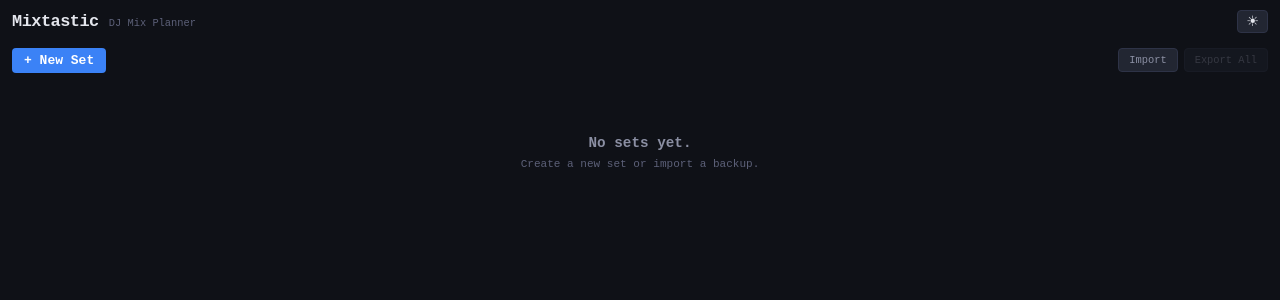
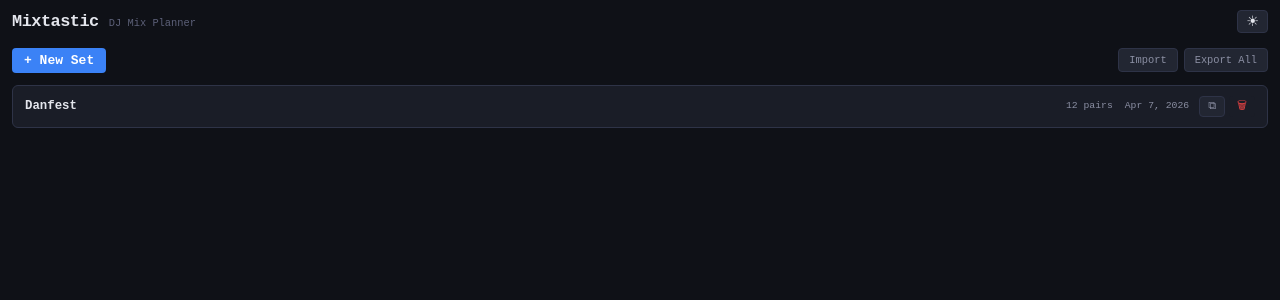
Before and after one commit to Phippsy/mixtastic, a React (Vite) app: page / in a window 1280 px wide. Shown: the top 300 px of the page. Built offline with nearby package versions, Linux system fonts and the light colour scheme.

Commit message:
Add multi-set support, import/export, GitHub Pages config, Danfest sample set

```diff
--- /dev/null
+++ b/src/defaultSet.ts
@@ -0,0 +1,173 @@
+import {
+  type MixSet,
+  type TrackPair,
+  type Transition,
+  type TransitionSide,
+  type CueEntry,
+  type CueColor,
+  generateId,
+} from './types';
+
+function cue(num: number, color: CueColor): CueEntry {
+  return { id: generateId(), number: num, color };
+}
+
+function side(
+  cues: CueEntry[],
+  eq: { low?: number; mid?: number; high?: number } = {},
+  notes = '',
+): TransitionSide {
+  return {
+    id: generateId(),
+    cues,
+    low: eq.low ?? null,
+    mid: eq.mid ?? null,
+    high: eq.high ?? null,
+    notes,
+  };
+}
+
+function tx(left: TransitionSide, right: TransitionSide): Transition {
+  return { id: generateId(), left, right };
+}
+
+function pair(
+  leftTrack: string,
+  rightTrack: string,
+  reversed: boolean,
+  transitions: Transition[],
+): TrackPair {
+  return {
+    id: generateId(),
+    leftTrack,
+    rightTrack,
+    reversed,
+    expanded: false,
+    completed: false,
+    transitions,
+  };
+}
+
+/**
+ * Sample set transcribed from handwritten Notability notes (sample_set/ screenshots).
+ * Track names are best-effort readings of the handwriting — some may need correction.
+ */
+export function createDanfestSet(): MixSet {
+  const now = new Date().toISOString();
+
+  const pairs: TrackPair[] = [
+    // ── Page 1 ──
+
+    // Pair 1 (A=OUT, B=IN)
+    pair('Yourself', 'Wade In The Water', false, [
+      tx(
+        side([cue(8, 'orange'), cue(7, 'blue'), cue(6, 'blue')], { high: 0 }, 'Kill'),
+        side([cue(2, 'orange')]),
+      ),
+    ]),
+
+    // Pair 2 (B=OUT, A=IN)
+    pair('Lovely Day', 'Wade In The Water', true, [
+      tx(
+        side([cue(2, 'orange')]),
+        side([cue(8, 'green'), cue(5, 'blue')], { high: 0 }, 'Kill'),
+      ),
+    ]),
+
+    // Pair 3 (A=OUT, B=IN)
+    pair('Lovely Day', 'Spacey', false, [
+      tx(
+        side([cue(8, 'green')], { low: 0, mid: 0 }, 'Kill'),
+        side([cue(2, 'orange'), cue(4, 'blue')]),
+      ),
+    ]),
+
+    // Pair 4 (B=OUT, A=IN)
+    pair('Preach', 'Spacey', true, [
+      tx(
+        side([cue(2, 'orange')]),
+        side([cue(8, 'orange')], {}, 'Loop on - lift it #7. Filter bounce out'),
+      ),
+    ]),
+
+    // Pair 5 (A=OUT, B=IN)
+    pair('Preach', 'Move Your Body', false, [
+      tx(
+        side([cue(8, 'orange'), cue(7, 'blue')], {}, 'Kill'),
+        side([cue(2, 'orange')], { low: 0 }, 'Loop on. Unloop'),
+      ),
+    ]),
+
+    // Pair 6 (B=OUT, A=IN)
+    pair('Love Is A Song', 'Move Your Body', true, [
+      tx(
+        side([cue(2, 'orange')]),
+        side(
+          [cue(8, 'orange'), cue(7, 'blue'), cue(6, 'blue')],
+          { low: 0, high: 0 },
+          'See Phoverc. Awesome',
+        ),
+      ),
+    ]),
+
+    // ── Page 2 ──
+
+    // Pair 7 (A=OUT, B=IN)
+    pair('Love Is A Song', 'Bombs', false, [
+      tx(
+        side([cue(8, 'orange'), cue(7, 'blue'), cue(6, 'blue')], { low: 0 }, 'Kill'),
+        side([cue(2, 'orange')]),
+      ),
+    ]),
+
+    // Pair 8 (B=OUT, A=IN)
+    pair('Power', 'Bombs', true, [
+      tx(
+        side([cue(2, 'orange')], {}, 'Fast fade in. Master'),
+        side([cue(8, 'green'), cue(5, 'blue'), cue(6, 'blue')], { high: 0 }, 'Kill'),
+      ),
+    ]),
+
+    // Pair 9 (A=OUT, B=IN)
+    pair('Power', 'Hideaway', false, [
+      tx(
+        side([cue(8, 'orange')], { low: 0, mid: 0 }, 'Kill. Filter K out'),
+        side([cue(2, 'orange'), cue(3, 'blue')]),
+      ),
+    ]),
+
+    // Pair 10 (B=OUT, A=IN)
+    pair('Hey Now', 'Hideaway', true, [
+      tx(
+        side([cue(2, 'orange')], {}, 'Loop in. Unloop'),
+        side([cue(8, 'orange'), cue(6, 'blue')], { high: 0 }, 'DLDB out?'),
+      ),
+    ]),
+
+    // ── Page 3 ──
+
+    // Pair 11 (A=OUT, B=IN)
+    pair('Hey Now', 'Hey Boy', false, [
+      tx(
+        side([cue(8, 'orange')], {}, 'Dial out'),
+        side([cue(2, 'orange')]),
+      ),
+    ]),
+
+    // Pair 12 (B=OUT, A=IN)
+    pair('Supey', 'Hey Boy', true, [
+      tx(
+        side([cue(2, 'orange')], { low: 0 }),
+        side([cue(8, 'orange')], {}, 'Class amor'),
+      ),
+    ]),
+  ];
+
+  return {
+    id: 'danfest-sample',
+    name: 'Danfest',
+    createdAt: now,
+    updatedAt: now,
+    pairs,
+  };
+}
--- a/src/storage.ts
+++ b/src/storage.ts
@@ -1,4 +1,5 @@
 import { type MixSet, type TrackPair, generateId } from './types';
+import { createDanfestSet } from './defaultSet';
 
 const SETS_KEY = 'mixtastic-sets';
 const THEME_KEY = 'mixtastic-theme';
@@ -50,7 +51,10 @@ export function loadSets(): MixSet[] {
   const migrated = migrateLegacy();
   if (migrated) return migrated;
 
-  return [];
+  // First launch: load sample set
+  const sample = [createDanfestSet()];
+  saveSets(sample);
+  return sample;
 }
 
 export function saveSets(sets: MixSet[]) {
```
